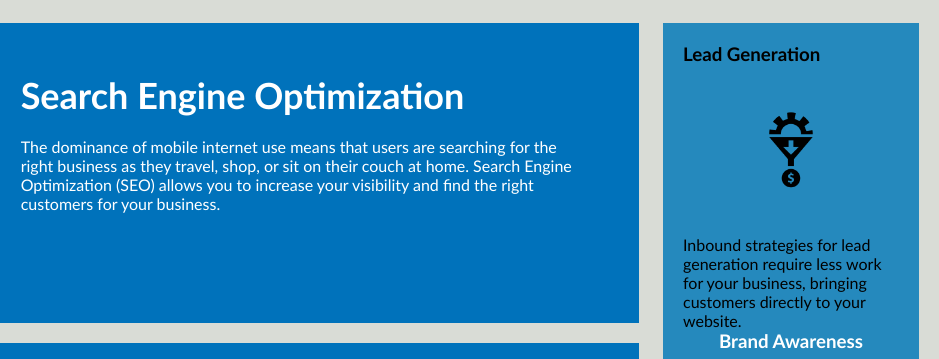
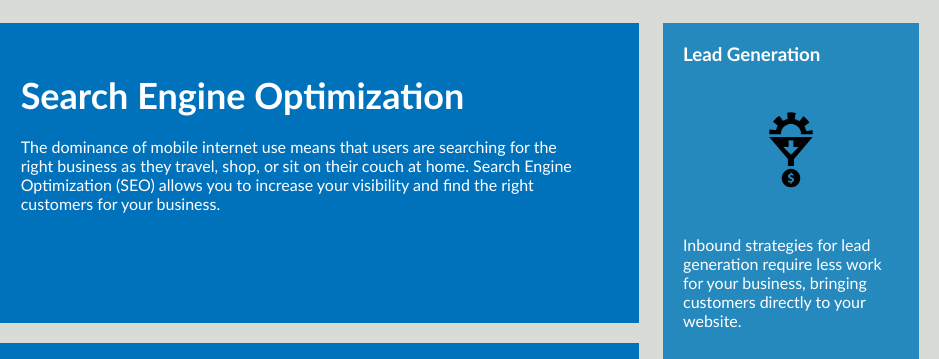
Before and after one commit to nathansabin/homework-1, a plain HTML site: page Develop/index.html in a window 1280 px wide. Shown: the part 899-1258 px from the top of the page, 341-1280 px from the left. Drawn offline with Linux system fonts and the light colour scheme.

Commit message:
added screenshots and completed the README.md file

```diff
--- a/Develop/assets/css/style.css
+++ b/Develop/assets/css/style.css
@@ -102,7 +102,7 @@ p {
 }
 
 /* This function sets the color of the brand text box to white. */
-.benefit-text {
+.benefit-lead {
     margin-bottom: 32px;
     color: #ffffff;
 }
```
Also changed, not shown: Develop/assets/screenshots/homework-1-CSS-1.jpg (added), Develop/assets/screenshots/homework-1-CSS-2.jpg (added), Develop/assets/screenshots/homework-1-CSS-3.jpg (added), Develop/assets/screenshots/homework-1-CSS-4.jpg (added), Develop/assets/screenshots/homework-1-CSS-5.jpg (added), Develop/assets/screenshots/homework-1-CSS-6.jpg (added), Develop/assets/screenshots/homework-1-CSS-7.jpg (added), Develop/assets/screenshots/homework-1-HTML-1.jpg (added), Develop/assets/screenshots/homework-1-HTML-2.jpg (added), Develop/assets/screenshots/homework-1-HTML-3.jpg (added), Develop/assets/screenshots/homework-1-HTML-4.jpg (added), Develop/assets/screenshots/homework-1-website-1.jpg (added), Develop/assets/screenshots/homework-1-website-2.jpg (added), Develop/assets/screenshots/homework-1-website-3.jpg (added), 1 other file.
